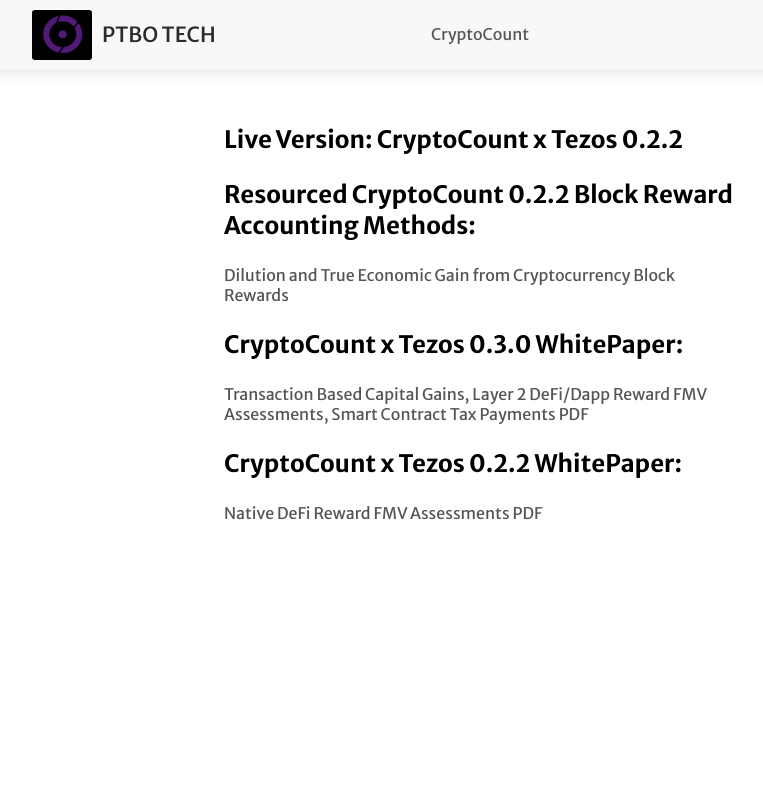
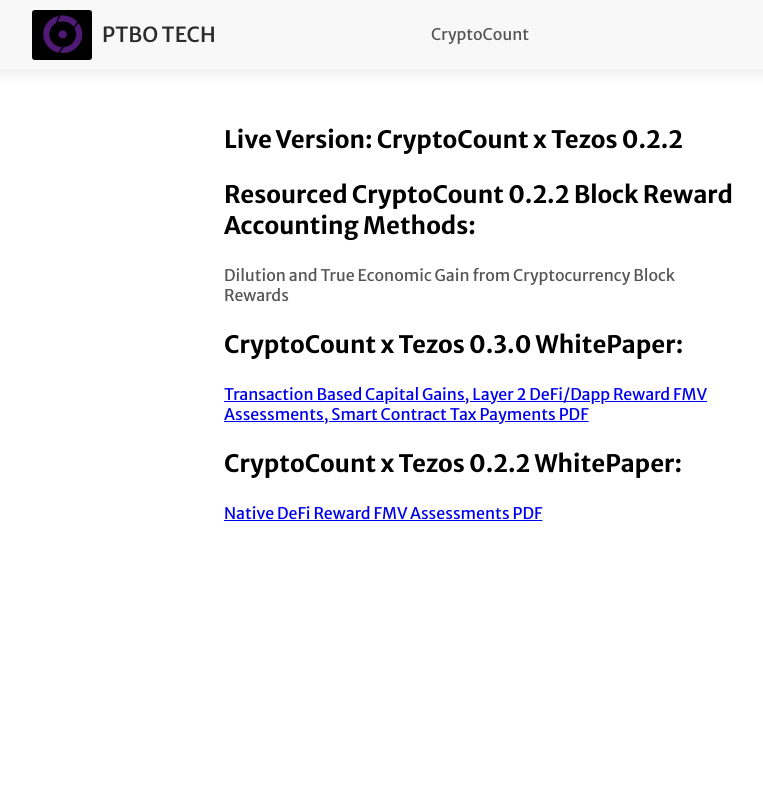
Before and after one commit to HenrikMoe/PTBOwebsite, a React (Create React App) app: page /literature in a window 1280 px wide. Shown: the top 800 px of the page, without its empty margins (160-923 px from the left). Built offline with nearby package versions, Linux system fonts and the light colour scheme.

Commit message:
Update Literature.js

```diff
--- a/src/Literature/Literature.js
+++ b/src/Literature/Literature.js
@@ -56,20 +56,24 @@
 				<h3 className={classes.words}>CryptoCount x Tezos 0.3.0 WhitePaper:
 
 				</h3>
- 				<a className={classes.Link} href={pdf1} target="_blank">
+				<div>
+ 				<a href={pdf1} target="_blank">
 
 					Transaction Based Capital Gains, Layer 2 DeFi/Dapp Reward FMV Assessments, Smart Contract Tax Payments PDF
 
 				   </a>
+				</div>
 
 				<h3 className={classes.words}>CryptoCount x Tezos 0.2.2 WhitePaper:
 
 				</h3>
-				 <a className={classes.Link} href={pdf2} target="_blank">
+				<div>
+				 <a  href = {pdf2} target = "_blank">
 
 					Native DeFi Reward FMV Assessments PDF
 
 				   </a>
+				</div>
 			</div>
 		</div>
 	);
```
